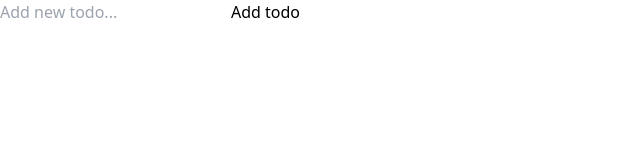
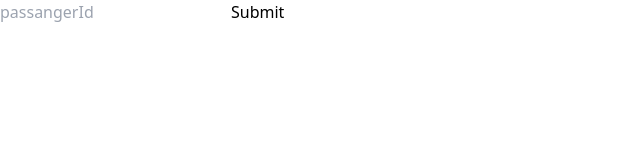
Before and after one commit to pedromshin/pedroshin.dev, a Next.js app: page /ml in a window 1280 px wide. Shown: the top 160 px of the page, without its empty margins (0-640 px from the left). Built offline with nearby package versions, Linux system fonts and the light colour scheme.

Commit message:
poc titanic disaster algo

```diff
--- a/next.config.js
+++ b/next.config.js
@@ -8,8 +8,8 @@ const nextConfig = {
   async rewrites() {
     return [
       {
-        source: "/model1",
-        destination: "http://127.0.0.1:5000/model1",
+        source: "/titanic",
+        destination: "http://127.0.0.1:5000/titanic",
       },
     ];
   },
--- a/src/pages/ml/index.tsx
+++ b/src/pages/ml/index.tsx
@@ -1,12 +1,45 @@
 import { useState } from "react";
 
 const ML = () => {
-  const [description, setDescription] = useState("");
+  const [passagerId, setPassagerId] = useState("");
+
   const addTodo = () => {
-    fetch("/model1", {
+    fetch("/titanic", {
       method: "POST",
       body: JSON.stringify({
-        description,
+        PassengerId: {
+          "0": passagerId,
+        },
+        Pclass: {
+          "0": 1.0,
+        },
+        Sex: {
+          "0": 1.0,
+        },
+        Age: {
+          "0": 20.5,
+        },
+        SibSp: {
+          "0": 0.0,
+        },
+        Parch: {
+          "0": 0.0,
+        },
+        Fare: {
+          "0": 7.8292,
+        },
+        Cabin: {
+          "14": 5,
+        },
+        Embarked: {
+          "0": 2.0,
+        },
+        Ticket: {
+          "0": 2,
+        },
+        Name: {
+          "0": 2.0,
+        },
       }),
       headers: {
         "content-type": "application/json",
@@ -23,12 +56,12 @@ const ML = () => {
         }}
       >
         <input
-          name="description"
-          placeholder="Add new todo..."
-          value={description}
-          onChange={(e) => setDescription(e.target.value)}
-        ></input>
-        <button type="submit">Add todo</button>
+          name="passangerId"
+          placeholder="passangerId"
+          value={passagerId}
+          onChange={(e) => setPassagerId(e.target.value)}
+        />
+        <button type="submit">Submit</button>
       </form>
     </div>
   );
```
